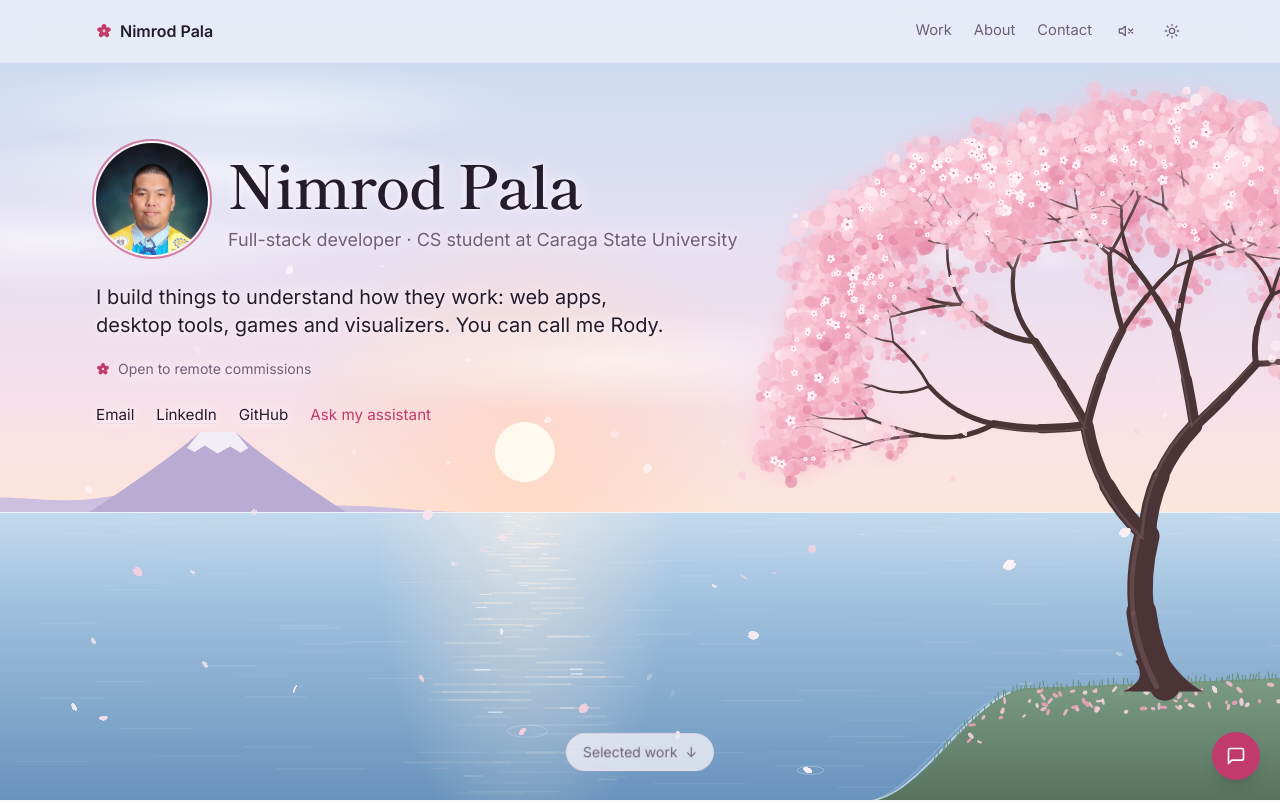
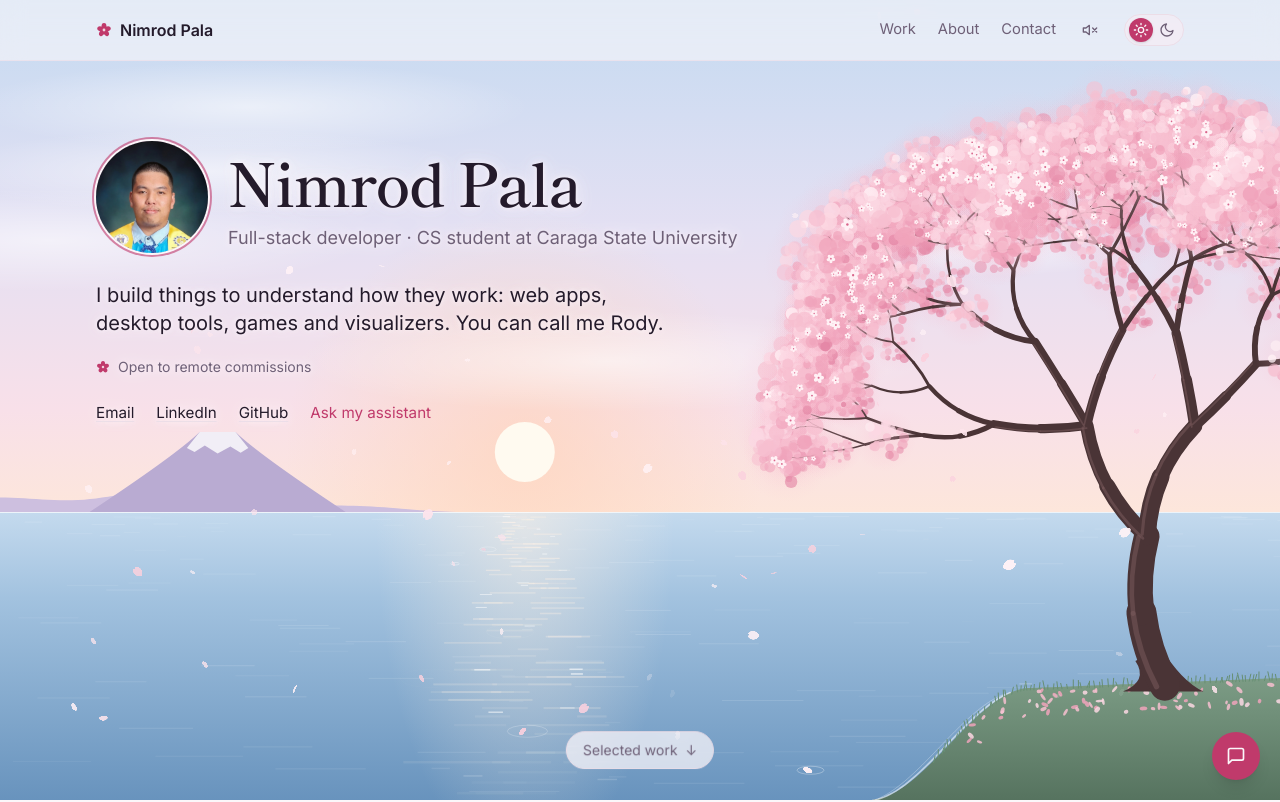
Before and after one commit to N-Shovel/portfolio, a React (Vite) app: page / in a window 1280 px wide. Shown: the top 802 px of the page. Built offline with nearby package versions, Linux system fonts and the light colour scheme.

Commit message:
Clear day/night switch in the nav

```diff
--- a/src/components/Nav.jsx
+++ b/src/components/Nav.jsx
@@ -2,16 +2,23 @@ import { useEffect, useState } from 'react';
 import { startAmbient, stopAmbient } from '../ambient.js';
 import Blossom from './Blossom.jsx';
 
-function toggleTheme() {
-  const dark = document.documentElement.classList.toggle('dark');
-  try { localStorage.setItem('theme', dark ? 'dark' : 'light'); } catch (e) {}
-}
+const isDark = () => document.documentElement.classList.contains('dark');
 
 export default function Nav() {
   const [sound, setSound] = useState(false);
+  const [dark, setDark] = useState(isDark);
+
   const toggleSound = () => {
     if (sound) stopAmbient(); else startAmbient();
     setSound(!sound);
+  };
+
+  // The background scene watches the <html> class and redraws as day or night.
+  const toggleTheme = () => {
+    const next = !isDark();
+    document.documentElement.classList.toggle('dark', next);
+    setDark(next);
+    try { localStorage.setItem('theme', next ? 'dark' : 'light'); } catch (e) {}
   };
 
   // T toggles the theme, except while typing.
@@ -25,10 +32,10 @@ export default function Nav() {
 
   return (
     <header className="sticky top-0 z-20 border-b border-line/60 bg-bg/60 backdrop-blur-md">
-      <div className="mx-auto flex max-w-6xl items-center justify-between px-5 py-[18px] sm:px-8">
+      <div className="mx-auto flex max-w-6xl items-center justify-between px-5 py-3.5 sm:px-8">
         <a href="#top" className="flex items-center gap-2 font-semibold whitespace-nowrap"><Blossom className="size-4 text-accent" />Nimrod Pala</a>
         <nav aria-label="Main" className="flex items-center gap-3 text-[0.92rem] sm:gap-[22px]">
-        <a href="#work" className="text-muted hover:text-fg">Work</a>
+          <a href="#work" className="text-muted hover:text-fg max-[370px]:hidden">Work</a>
           <a href="#about" className="text-muted hover:text-fg max-[480px]:hidden">About</a>
           <a href="#contact" className="text-muted hover:text-fg">Contact</a>
           <button onClick={toggleSound} aria-label={sound ? 'Turn music off' : 'Turn on ambient music'} aria-pressed={sound} title={sound ? 'Music on' : 'Play ambient music'} className={`grid cursor-pointer place-items-center p-1 hover:text-fg ${sound ? 'text-accent' : 'text-muted'}`}>
@@ -37,10 +44,18 @@ export default function Nav() {
               {sound ? <path d="M15.5 8.5a5 5 0 0 1 0 7M19 5a10 10 0 0 1 0 14" /> : <path d="m22 9-6 6M16 9l6 6" />}
             </svg>
           </button>
-        <button onClick={toggleTheme} aria-label="Toggle dark or light mode" title="Toggle theme (T)" className="grid cursor-pointer place-items-center p-1 text-muted hover:text-fg">
-          {/* Sun in light mode, moon in dark mode */}
-          <svg className="dark:hidden" viewBox="0 0 24 24" width="16" height="16" fill="none" stroke="currentColor" strokeWidth="2" strokeLinecap="round"><circle cx="12" cy="12" r="4" /><path d="M12 2v2M12 20v2M4.9 4.9l1.4 1.4M17.7 17.7l1.4 1.4M2 12h2M20 12h2M4.9 19.1l1.4-1.4M17.7 6.3l1.4-1.4" /></svg>
-          <svg className="hidden dark:block" viewBox="0 0 24 24" width="16" height="16" fill="none" stroke="currentColor" strokeWidth="2" strokeLinecap="round" strokeLinejoin="round"><path d="M21 12.8A9 9 0 1 1 11.2 3a7 7 0 0 0 9.8 9.8z" /></svg>
+          {/* Day / night switch: the knob slides under the sun or the moon */}
+          <button
+            onClick={toggleTheme}
+            role="switch"
+            aria-checked={dark}
+            aria-label="Dark mode"
+            title={dark ? 'Switch to day (T)' : 'Switch to night (T)'}
+            className="relative flex h-8 w-[60px] shrink-0 cursor-pointer items-center justify-between rounded-full border border-line bg-surface/70 px-1"
+          >
+            <span className="absolute top-1/2 left-1 size-6 -translate-y-1/2 rounded-full bg-accent shadow-sm transition-transform duration-300 dark:translate-x-[28px]" />
+            <svg className="relative size-6 p-1 text-bg dark:text-muted" viewBox="0 0 24 24" fill="none" stroke="currentColor" strokeWidth="2" strokeLinecap="round"><circle cx="12" cy="12" r="4" /><path d="M12 2v2M12 20v2M4.9 4.9l1.4 1.4M17.7 17.7l1.4 1.4M2 12h2M20 12h2M4.9 19.1l1.4-1.4M17.7 6.3l1.4-1.4" /></svg>
+            <svg className="relative size-6 p-1 text-muted dark:text-bg" viewBox="0 0 24 24" fill="none" stroke="currentColor" strokeWidth="2" strokeLinecap="round" strokeLinejoin="round"><path d="M21 12.8A9 9 0 1 1 11.2 3a7 7 0 0 0 9.8 9.8z" /></svg>
           </button>
         </nav>
       </div>
```
Lines whose indentation alone changed are shown as unchanged.
